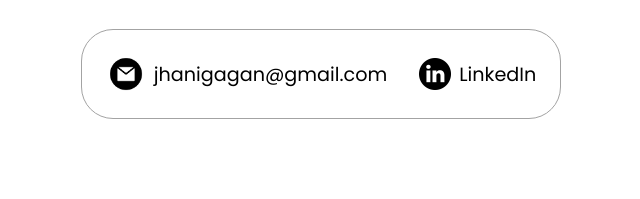
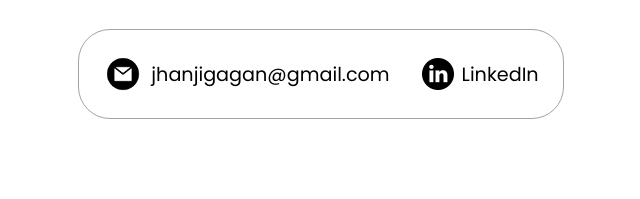
Before and after one commit to imamankmr/PortFolio, a plain HTML site: page index.html in a window 1280 px wide. Shown: the part 3786-3985 px from the top of the page, 319-959 px from the left. Drawn offline with Linux system fonts and the light colour scheme.

Commit message:
updated email

```diff
--- a/index.html
+++ b/index.html
@@ -373,7 +373,7 @@
             alt="Email icon"
             class="icon contact-icon email-icon"
           />
-          <p><a href="mailto:jhanjigagan@gmail.com">jhanigagan@gmail.com</a></p>
+          <p><a href="mailto:jhanjigagan@gmail.com">jhanjigagan@gmail.com</a></p>
         </div>
         <div class="contact-info-container">
           <img
```
